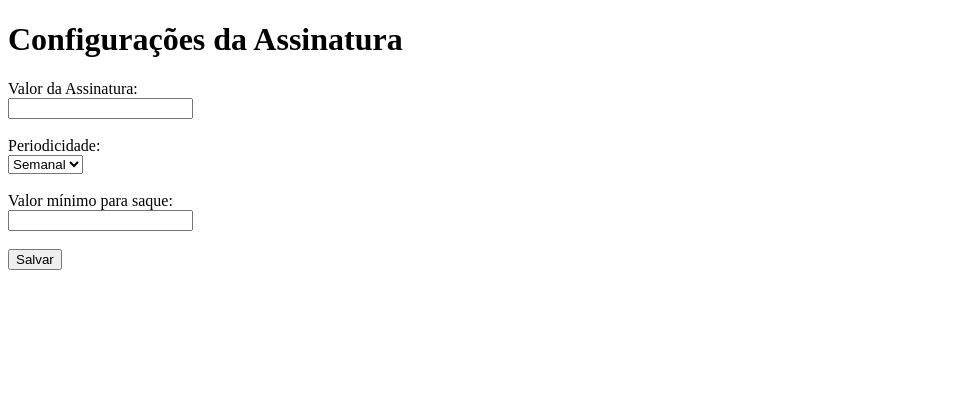
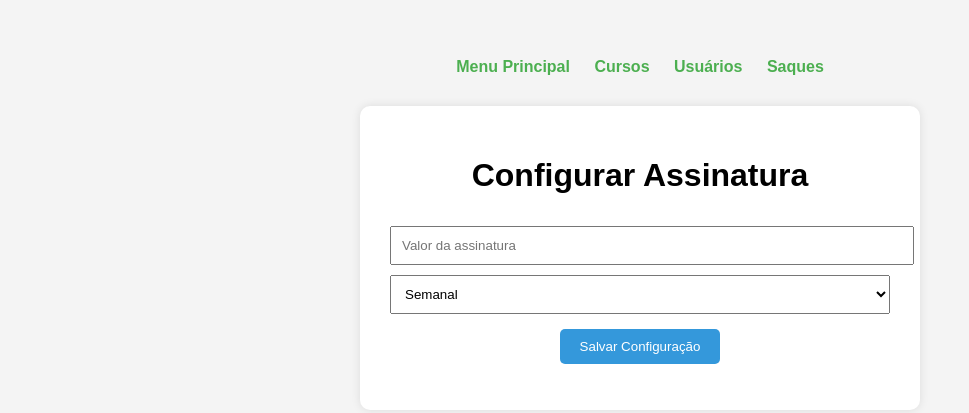
Before and after one commit to Leandro1308/renda-compartilhada, a website: page public/admin-configuracao.html in a window 1280 px wide. Shown: the whole page, without its empty margins (0-969 px from the left). Drawn offline with Linux system fonts and the light colour scheme; no server answers.

Commit message:
Update admin-configuracao.html

```diff
--- a/public/admin-configuracao.html
+++ b/public/admin-configuracao.html
@@ -2,47 +2,99 @@
 <html lang="pt-BR">
 <head>
   <meta charset="UTF-8">
-  <title>Admin - Configurações</title>
+  <title>Configuração de Assinatura</title>
+  <style>
+    body {
+      background: #f4f4f4;
+      font-family: Arial, sans-serif;
+      text-align: center;
+      padding: 50px;
+    }
+    nav {
+      margin-bottom: 30px;
+    }
+    nav a {
+      margin: 0 10px;
+      text-decoration: none;
+      color: #4CAF50;
+      font-weight: bold;
+    }
+    nav a:hover {
+      text-decoration: underline;
+    }
+    .box {
+      background: white;
+      padding: 30px;
+      border-radius: 10px;
+      display: inline-block;
+      box-shadow: 0 0 10px rgba(0,0,0,0.1);
+      max-width: 500px;
+      width: 90%;
+    }
+    input, select {
+      width: 100%;
+      padding: 10px;
+      margin-top: 10px;
+    }
+    button {
+      padding: 10px 20px;
+      margin-top: 15px;
+      background-color: #3498db;
+      color: white;
+      border: none;
+      border-radius: 5px;
+    }
+  </style>
 </head>
 <body>
-  <h1>Configurações da Assinatura</h1>
 
-  <label>Valor da Assinatura:</label><br>
-  <input type="number" id="valorAssinatura"><br><br>
+  <nav>
+    <a href="admin.html">Menu Principal</a>
+    <a href="admin-cursos.html">Cursos</a>
+    <a href="admin-usuarios.html">Usuários</a>
+    <a href="pagamento.html">Saques</a>
+  </nav>
 
-  <label>Periodicidade:</label><br>
+  <div class="box">
+    <h1>Configurar Assinatura</h1>
+
+    <input type="number" id="valor" placeholder="Valor da assinatura" step="0.01" required />
     <select id="periodicidade">
       <option value="semanal">Semanal</option>
       <option value="mensal">Mensal</option>
       <option value="anual">Anual</option>
-  </select><br><br>
+    </select>
+    <button onclick="salvar()">Salvar Configuração</button>
 
-  <label>Valor mínimo para saque:</label><br>
-  <input type="number" id="valorMinimoSaque"><br><br>
-
-  <button onclick="salvar()">Salvar</button>
     <p id="msg"></p>
+  </div>
 
 <script>
   fetch('/configuracao')
     .then(res => res.json())
     .then(data => {
-    document.getElementById('valorAssinatura').value = data.valorAssinatura;
+      document.getElementById('valor').value = data.valor;
       document.getElementById('periodicidade').value = data.periodicidade;
-    document.getElementById('valorMinimoSaque').value = data.valorMinimoSaque;
     });
 
   function salvar() {
+    const valor = parseFloat(document.getElementById('valor').value);
+    const periodicidade = document.getElementById('periodicidade').value;
+    const msg = document.getElementById('msg');
+
     fetch('/configuracao', {
       method: 'POST',
       headers: { 'Content-Type': 'application/json' },
-    body: JSON.stringify({
-      valorAssinatura: parseFloat(document.getElementById('valorAssinatura').value),
-      periodicidade: document.getElementById('periodicidade').value,
-      valorMinimoSaque: parseFloat(document.getElementById('valorMinimoSaque').value),
+      body: JSON.stringify({ valor, periodicidade })
     })
+    .then(() => {
+      msg.style.color = 'green';
+      msg.textContent = 'Configuração salva com sucesso!';
     })
-  .then(() => document.getElementById('msg').textContent = "Salvo com sucesso!")
+    .catch(() => {
+      msg.style.color = 'red';
+      msg.textContent = 'Erro ao salvar configuração.';
+    });
   }
 </script>
 
```
Lines whose indentation alone changed are shown as unchanged.
